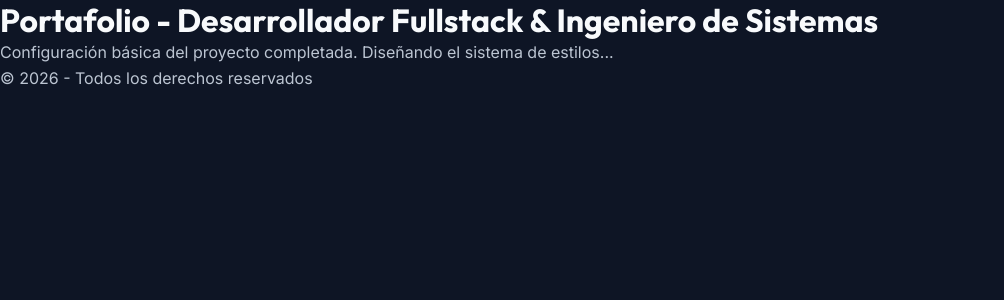
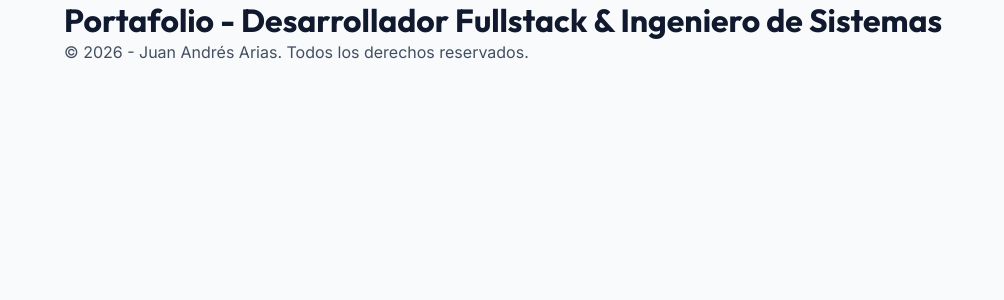
Before and after one commit to juanandresariasutp/Portafolio-JuanArias, a React (Vite) app: page / in a window 1280 px wide. Shown: the top 300 px of the page, without its empty margins (0-1004 px from the left). Built offline with nearby package versions, Linux system fonts and the light colour scheme.

Commit message:
feat: agregar estructura de diseño semántica en App

```diff
--- a/src/App.jsx
+++ b/src/App.jsx
@@ -1,18 +1,56 @@
-import { useState } from 'react'
+import { ThemeProvider } from './context/ThemeContext'
 
 function App() {
   return (
+    <ThemeProvider>
       <div className="app-container">
-      <header>
+        {/* El Header con navegación se ubicará aquí */}
+        <header id="home">
+          <div className="container">
             <h1>Portafolio - Desarrollador Fullstack & Ingeniero de Sistemas</h1>
+          </div>
         </header>
+
         <main>
-        <p>Configuración básica del proyecto completada. Diseñando el sistema de estilos...</p>
+          {/* Secciones principales de la SPA */}
+          <section id="hero">
+            <div className="container">
+              {/* Aquí se cargará el componente Hero */}
+            </div>
+          </section>
+
+          <section id="about">
+            <div className="container">
+              {/* Aquí se cargará el componente About y Skills */}
+            </div>
+          </section>
+
+          <section id="projects">
+            <div className="container">
+              {/* Aquí se cargará la sección de Proyectos */}
+            </div>
+          </section>
+
+          <section id="experience">
+            <div className="container">
+              {/* Aquí se cargará la línea de tiempo */}
+            </div>
+          </section>
+
+          <section id="contact">
+            <div className="container">
+              {/* Aquí se cargará el formulario de contacto */}
+            </div>
+          </section>
         </main>
+
         <footer>
-        <p>&copy; {new Date().getFullYear()} - Todos los derechos reservados</p>
+          <div className="container">
+            <p>&copy; {new Date().getFullYear()} - Juan Andrés Arias. Todos los derechos reservados.</p>
+          </div>
         </footer>
       </div>
+    </ThemeProvider>
   )
 }
 
```
Lines whose indentation alone changed are shown as unchanged.
